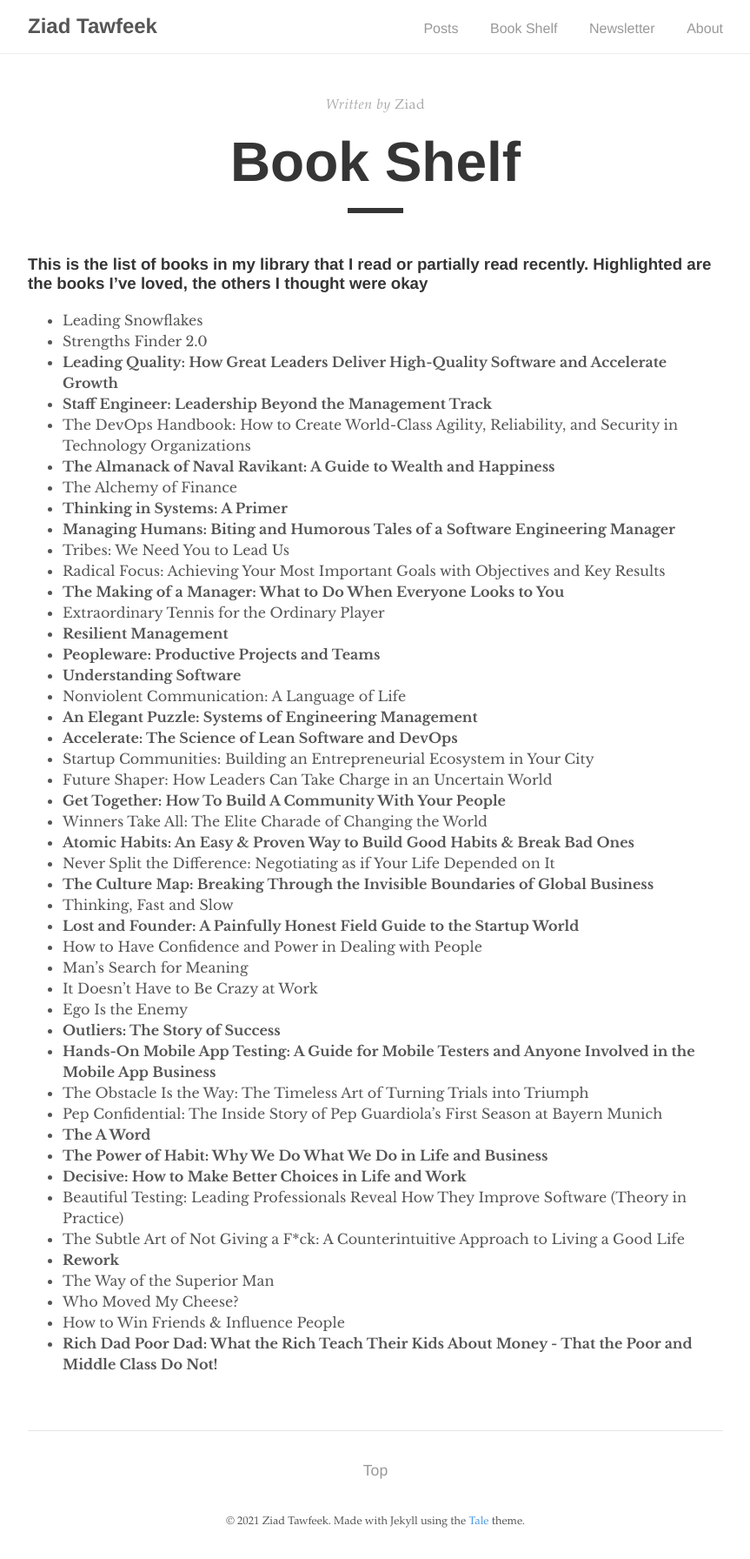
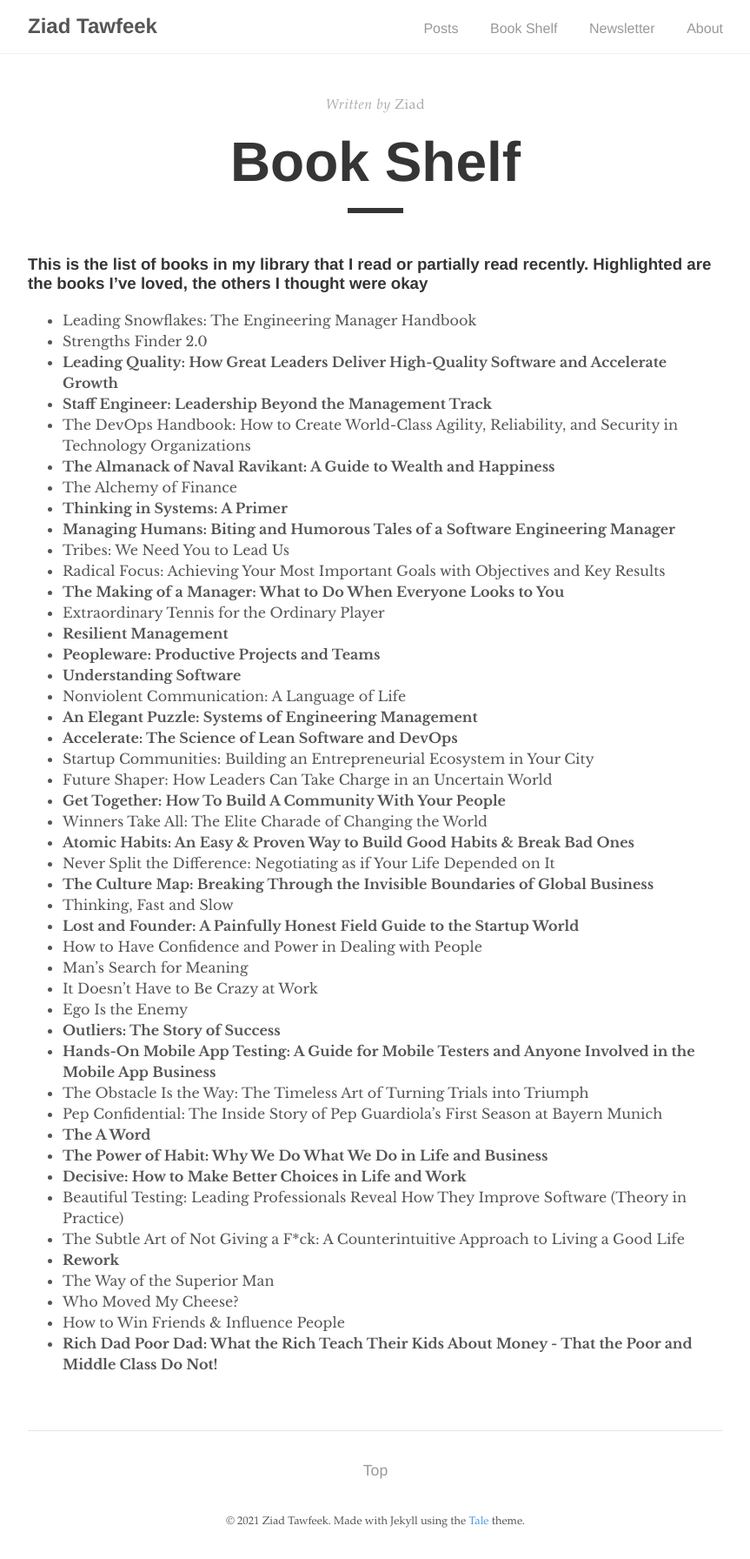
Before and after one commit to ziadtawfeek/web, a Jekyll site: the page built from _pages/book-shelf.md, in a window 1280 px wide. Shown: the whole page at 87% size, without its empty margins (208-1071 px from the left). Built offline with Jekyll 4.4.1, drawn with Linux system fonts in a browser that asks for light colours.

Commit message:
Update book-shelf.md

```diff
--- a/_pages/book-shelf.md
+++ b/_pages/book-shelf.md
@@ -7,7 +7,7 @@ permalink: /book-shelf/
 
 ### This is the list of books in my library that I read or partially read recently. Highlighted are the books I’ve loved, the others I thought were okay
 
-- Leading Snowflakes
+- Leading Snowflakes: The Engineering Manager Handbook
 - Strengths Finder 2.0
 - **Leading Quality: How Great Leaders Deliver High-Quality Software and Accelerate Growth**
 - **Staff Engineer: Leadership Beyond the Management Track**
```
